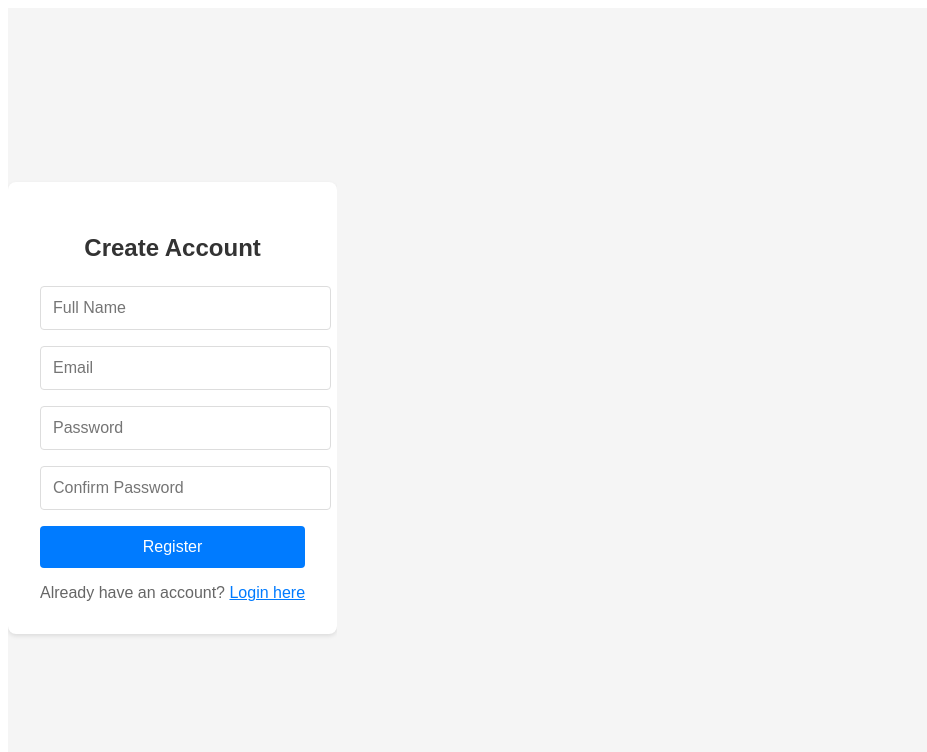
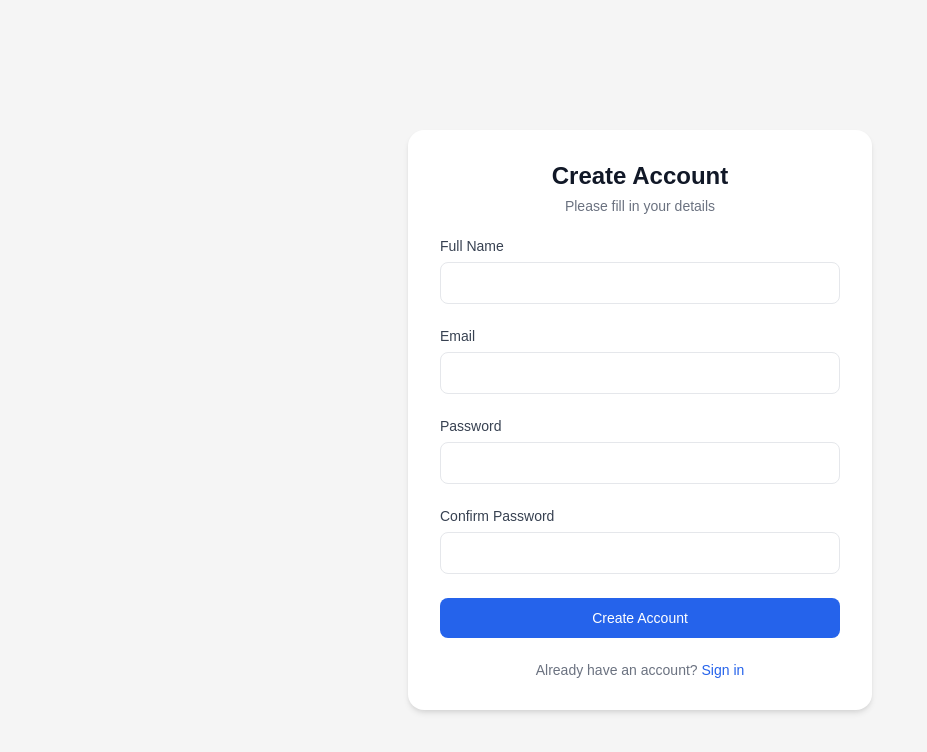
Before and after one commit to ashishvAB/gherkin_frontend, a React (Create React App) app: page /register in a window 1280 px wide. Shown: the top 752 px of the page, without its empty margins (0-927 px from the left). Built offline with nearby package versions, Linux system fonts and the light colour scheme; no server answers.

Commit message:
login form and backend call corrected

```diff
--- a/src/components/Auth/Login.css
+++ b/src/components/Auth/Login.css
@@ -1,47 +1,118 @@
 .login-container {
+  min-height: 100vh;
   display: flex;
+  align-items: center;
   justify-content: center;
-  align-items: center;
-  height: 100vh;
   background-color: #f5f5f5;
+  padding: 20px;
+  position: fixed;
+  top: 0;
+  left: 0;
+  right: 0;
+  bottom: 0;
+}
+
+.login-card {
+  background: white;
+  border-radius: 16px;
+  box-shadow: 0 4px 6px -1px rgba(0, 0, 0, 0.1), 0 2px 4px -1px rgba(0, 0, 0, 0.06);
+  width: 100%;
+  max-width: 400px;
+  padding: 32px;
+  margin: auto;
 }
 
 .login-form {
-  background: white;
-  padding: 2rem;
-  border-radius: 8px;
-  box-shadow: 0 2px 4px rgba(0, 0, 0, 0.1);
-  width: 100%;
-  max-width: 400px;
+  display: flex;
+  flex-direction: column;
+  gap: 24px;
+}
+
+.login-title {
+  font-size: 24px;
+  font-weight: 600;
+  color: #111827;
+  margin: 0;
+  text-align: center;
+}
+
+.login-subtitle {
+  font-size: 14px;
+  color: #6B7280;
+  margin: -16px 0 0 0;
+  text-align: center;
 }
 
 .form-group {
-  margin-bottom: 1rem;
+  display: flex;
+  flex-direction: column;
+  gap: 8px;
+}
+
+.form-group label {
+  font-size: 14px;
+  font-weight: 500;
+  color: #374151;
 }
 
 .form-group input {
-  width: 100%;
-  padding: 0.5rem;
-  border: 1px solid #ddd;
-  border-radius: 4px;
-  font-size: 1rem;
+  padding: 12px 16px;
+  border: 1px solid #E5E7EB;
+  border-radius: 8px;
+  font-size: 14px;
+  transition: border-color 0.2s;
+}
+
+.form-group input:focus {
+  outline: none;
+  border-color: #2563EB;
+  box-shadow: 0 0 0 3px rgba(37, 99, 235, 0.1);
+}
+
+.login-button {
+  background-color: #2563EB;
+  color: white;
+  padding: 12px;
+  border: none;
+  border-radius: 8px;
+  font-size: 14px;
+  font-weight: 500;
+  cursor: pointer;
+  transition: background-color 0.2s;
+}
+
+.login-button:hover {
+  background-color: #1D4ED8;
+}
+
+.login-button:active {
+  background-color: #1E40AF;
 }
 
 .error-message {
-  color: red;
-  margin-bottom: 1rem;
+  background-color: #FEE2E2;
+  border: 1px solid #FCA5A5;
+  color: #DC2626;
+  padding: 12px;
+  border-radius: 8px;
+  font-size: 14px;
 }
 
-button {
-  width: 100%;
-  padding: 0.75rem;
-  background-color: #007bff;
-  color: white;
-  border: none;
-  border-radius: 4px;
-  cursor: pointer;
+.register-prompt {
+  text-align: center;
+  font-size: 14px;
+  color: #6B7280;
+  margin: 0;
 }
 
-button:hover {
-  background-color: #0056b3;
+.register-link {
+  color: #2563EB;
+  font-weight: 500;
+  cursor: pointer;
+  transition: color 0.2s;
 }
+
+.register-link:hover {
+  color: #1D4ED8;
+  text-decoration: underline;
+}
--- a/src/components/Auth/Login.js
+++ b/src/components/Auth/Login.js
@@ -43,35 +43,47 @@ function Login() {
 
   return (
     <div className="login-container">
+      <div className="login-card">
         <form className="login-form" onSubmit={handleSubmit}>
-        <h2>Login</h2>
+          <h1 className="login-title">Welcome Back</h1>
+          <p className="login-subtitle">Please enter your details</p>
+
           {error && <div className="error-message">{error}</div>}
+
           <div className="form-group">
+            <label htmlFor="email">Email</label>
             <input
+              id="email"
               type="email"
-            placeholder="Email"
               value={credentials.email}
               onChange={(e) => setCredentials({ ...credentials, email: e.target.value })}
               required
             />
           </div>
+
           <div className="form-group">
+            <label htmlFor="password">Password</label>
             <input
+              id="password"
               type="password"
-            placeholder="Password"
               value={credentials.password}
               onChange={(e) => setCredentials({ ...credentials, password: e.target.value })}
               required
             />
           </div>
-        <button type="submit">Login</button>
-        <div className="form-footer">
+
+          <button type="submit" className="login-button">
+            Sign in
+          </button>
+
+          <p className="register-prompt">
             Don't have an account?{' '}
-          <span onClick={() => navigate('/register')} className="link">
-            Register here
+            <span onClick={() => navigate('/register')} className="register-link">
+              Sign up
             </span>
+          </p>
+        </form>
       </div>
-      </form>
     </div>
   );
 }
--- a/src/components/Auth/Register.css
+++ b/src/components/Auth/Register.css
@@ -1,81 +1,118 @@
 .register-container {
+  min-height: 100vh;
   display: flex;
+  align-items: center;
   justify-content: center;
-  align-items: center;
-  min-height: 100vh;
   background-color: #f5f5f5;
+  padding: 20px;
+  position: fixed;
+  top: 0;
+  left: 0;
+  right: 0;
+  bottom: 0;
+}
+
+.register-card {
+  background: white;
+  border-radius: 16px;
+  box-shadow: 0 4px 6px -1px rgba(0, 0, 0, 0.1), 0 2px 4px -1px rgba(0, 0, 0, 0.06);
+  width: 100%;
+  max-width: 400px;
+  padding: 32px;
+  margin: auto;
 }
 
 .register-form {
-  background: white;
-  padding: 2rem;
-  border-radius: 8px;
-  box-shadow: 0 2px 4px rgba(0, 0, 0, 0.1);
-  width: 100%;
-  max-width: 400px;
+  display: flex;
+  flex-direction: column;
+  gap: 24px;
 }
 
-.register-form h2 {
+.register-title {
+  font-size: 24px;
+  font-weight: 600;
+  color: #111827;
+  margin: 0;
   text-align: center;
-  color: #333;
-  margin-bottom: 1.5rem;
+}
+
+.register-subtitle {
+  font-size: 14px;
+  color: #6B7280;
+  margin: -16px 0 0 0;
+  text-align: center;
 }
 
 .form-group {
-  margin-bottom: 1rem;
+  display: flex;
+  flex-direction: column;
+  gap: 8px;
+}
+
+.form-group label {
+  font-size: 14px;
+  font-weight: 500;
+  color: #374151;
 }
 
 .form-group input {
-  width: 100%;
-  padding: 0.75rem;
-  border: 1px solid #ddd;
-  border-radius: 4px;
-  font-size: 1rem;
+  padding: 12px 16px;
+  border: 1px solid #E5E7EB;
+  border-radius: 8px;
+  font-size: 14px;
+  transition: border-color 0.2s;
 }
 
 .form-group input:focus {
   outline: none;
-  border-color: #007bff;
-  box-shadow: 0 0 0 2px rgba(0, 123, 255, 0.25);
+  border-color: #2563EB;
+  box-shadow: 0 0 0 3px rgba(37, 99, 235, 0.1);
 }
 
-.error-message {
-  color: #dc3545;
-  background-color: #f8d7da;
-  padding: 0.5rem;
-  border-radius: 4px;
-  margin-bottom: 1rem;
-  text-align: center;
-}
-
-button {
-  width: 100%;
-  padding: 0.75rem;
-  background-color: #007bff;
+.register-button {
+  background-color: #2563EB;
   color: white;
+  padding: 12px;
   border: none;
-  border-radius: 4px;
-  font-size: 1rem;
+  border-radius: 8px;
+  font-size: 14px;
+  font-weight: 500;
   cursor: pointer;
   transition: background-color 0.2s;
 }
 
-button:hover {
-  background-color: #0056b3;
+.register-button:hover {
+  background-color: #1D4ED8;
 }
 
-.form-footer {
-  text-align: center;
-  margin-top: 1rem;
-  color: #666;
+.register-button:active {
+  background-color: #1E40AF;
 }
 
-.link {
-  color: #007bff;
+.error-message {
+  background-color: #FEE2E2;
+  border: 1px solid #FCA5A5;
+  color: #DC2626;
+  padding: 12px;
+  border-radius: 8px;
+  font-size: 14px;
+}
+
+.login-prompt {
+  text-align: center;
+  font-size: 14px;
+  color: #6B7280;
+  margin: 0;
+}
+
+.login-link {
+  color: #2563EB;
+  font-weight: 500;
   cursor: pointer;
+  transition: color 0.2s;
+}
+
+.login-link:hover {
+  color: #1D4ED8;
   text-decoration: underline;
 }
-
-.link:hover {
-  color: #0056b3;
-}
--- a/src/components/Auth/Register.js
+++ b/src/components/Auth/Register.js
@@ -40,15 +40,18 @@ function Register() {
 
   return (
     <div className="register-container">
+      <div className="register-card">
         <form className="register-form" onSubmit={handleSubmit}>
-        <h2>Create Account</h2>
+          <h1 className="register-title">Create Account</h1>
+          <p className="register-subtitle">Please fill in your details</p>
+
           {error && <div className="error-message">{error}</div>}
 
           <div className="form-group">
+            <label htmlFor="name">Full Name</label>
             <input
+              id="name"
               type="text"
-            name="name"
-            placeholder="Full Name"
               value={formData.name}
               onChange={(e) => setFormData({...formData, name: e.target.value})}
               required
@@ -56,10 +59,10 @@ function Register() {
           </div>
 
           <div className="form-group">
+            <label htmlFor="email">Email</label>
             <input
+              id="email"
               type="email"
-            name="email"
-            placeholder="Email"
               value={formData.email}
               onChange={(e) => setFormData({...formData, email: e.target.value})}
               required
@@ -67,10 +70,10 @@ function Register() {
           </div>
 
           <div className="form-group">
+            <label htmlFor="password">Password</label>
             <input
+              id="password"
               type="password"
-            name="password"
-            placeholder="Password"
               value={formData.password}
               onChange={(e) => setFormData({...formData, password: e.target.value})}
               required
@@ -78,25 +81,28 @@ function Register() {
           </div>
 
           <div className="form-group">
+            <label htmlFor="confirmPassword">Confirm Password</label>
             <input
+              id="confirmPassword"
               type="password"
-            name="confirmPassword"
-            placeholder="Confirm Password"
               value={formData.confirmPassword}
               onChange={(e) => setFormData({...formData, confirmPassword: e.target.value})}
               required
             />
           </div>
 
-        <button type="submit">Register</button>
+          <button type="submit" className="register-button">
+            Create Account
+          </button>
 
-        <div className="form-footer">
+          <p className="login-prompt">
             Already have an account?{' '}
-          <span onClick={() => navigate('/login')} className="link">
-            Login here
+            <span onClick={() => navigate('/login')} className="login-link">
+              Sign in
             </span>
+          </p>
+        </form>
       </div>
-      </form>
     </div>
   );
 }
--- a/src/services/authService.js
+++ b/src/services/authService.js
@@ -1,6 +1,6 @@
 import axios from 'axios';
 
-const API_URL = process.env.API_URL +'/auth';
+const API_URL = (process.env.API_URL || 'https://gherkin-backend.onrender.com/api') + '/auth';
 
 export const authService = {
     async loginWithGoogle(googleToken) {
--- a/src/services/chatService.js
+++ b/src/services/chatService.js
@@ -1,7 +1,7 @@
 import axios from 'axios';
 import { authHeader } from '../utils/authHeader';
 
-const API_URL = process.env.API_URL +'/chat';
+const API_URL = (process.env.API_URL || 'https://gherkin-backend.onrender.com/api') + '/chat';
 
 export const chatService = {
     async getChatHistory() {
--- a/src/services/fileService.js
+++ b/src/services/fileService.js
@@ -1,8 +1,7 @@
 import axios from 'axios';
 import { authHeader } from '../utils/authHeader';
 
-const API_URL = process.env.API_URL +'/files';
-
+const API_URL = (process.env.API_URL || 'https://gherkin-backend.onrender.com/api') + '/files';
 export const fileService = {
     async uploadFile(projectId, chatId, file) {
         const formData = new FormData();
--- a/src/services/projectService.js
+++ b/src/services/projectService.js
@@ -1,7 +1,7 @@
 import axios from 'axios';
 import { authHeader } from '../utils/authHeader';
 
-const API_URL = process.env.API_URL +'/projects';
+const API_URL = (process.env.API_URL || 'https://gherkin-backend.onrender.com/api') +'/projects';
 
 export const projectService = {
     async createProject(projectData) {
```
Lines whose indentation alone changed are shown as unchanged.
